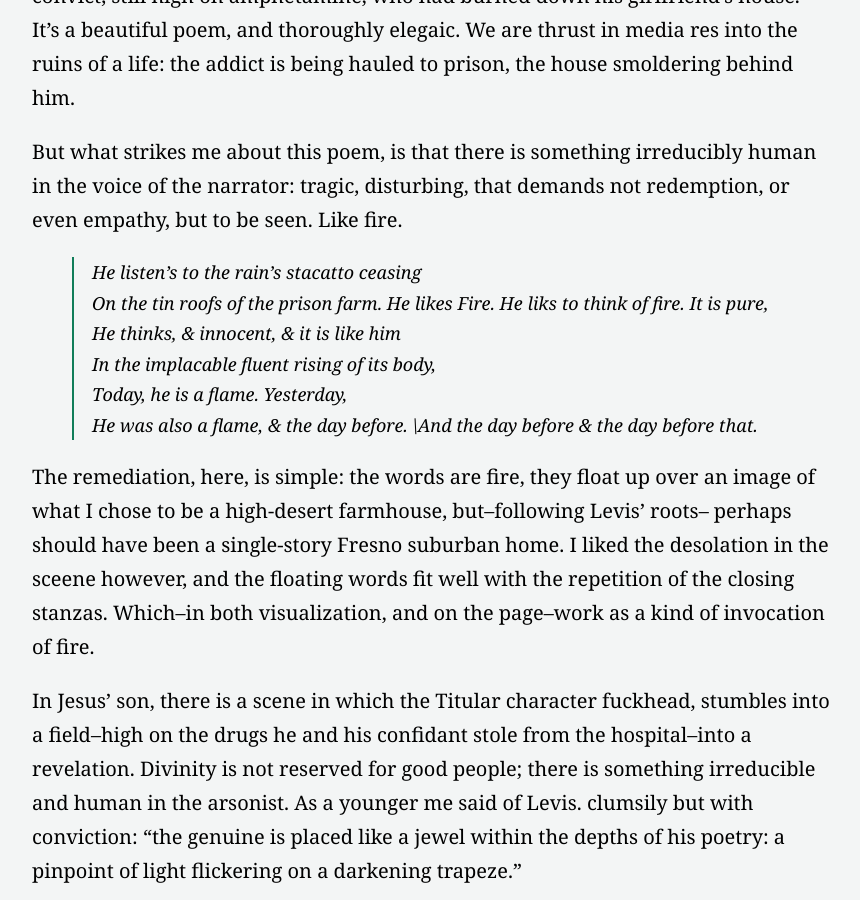
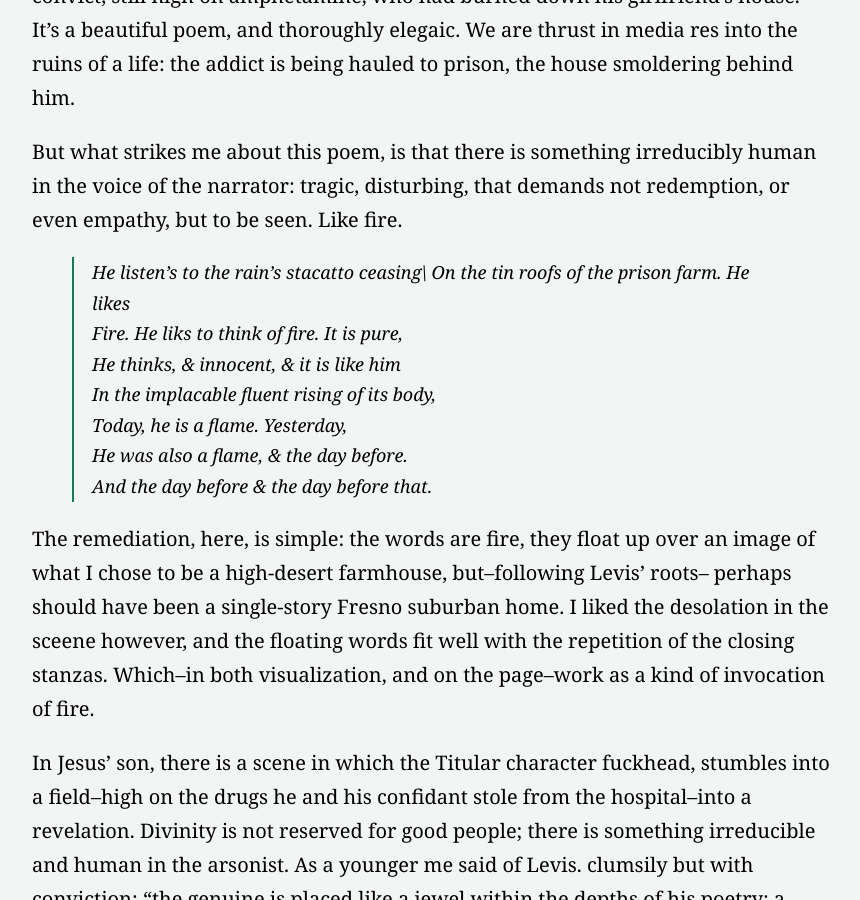
Before and after one commit to CreativeKenning/gradsitedemo, a Jekyll site: the page built from _CreativeProjects/2026-07-29-Levis.md, in a window 1280 px wide and 900 px high, scrolled down 1797 px. Shown: the whole window, without its empty margins (208-1068 px from the left). Built offline with Jekyll 4.4.1, drawn with Linux system fonts in a browser that asks for light colours; nearby versions of some CDN libraries.

Commit message:
fixed lines

```diff
--- a/_CreativeProjects/2026-07-29-Levis.md
+++ b/_CreativeProjects/2026-07-29-Levis.md
@@ -32,14 +32,14 @@
 
 But what strikes me about this poem, is that there is something irreducibly human in the voice of the narrator: tragic, disturbing, that demands not redemption, or even empathy, but to be seen. Like fire.
 
->He listen's to the rain's stacatto ceasing <br>
->On the tin roofs of the prison farm. He likes
+>He listen's to the rain's stacatto ceasing\
+>On the tin roofs of the prison farm. He likes\
 >Fire. He liks to think of fire. It is pure,\
 >He thinks, & innocent, & it is like him\
 >In the implacable fluent rising of its body,\
 >Today, he is a flame. Yesterday,\
->He was also a flame, & the day before.
->\And the day before & the day before that.
+>He was also a flame, & the day before.\
+>And the day before & the day before that.
 
 
 The remediation, here, is simple: the words are fire, they float up over an image of what I chose to be a high-desert farmhouse, but--following Levis' roots-- perhaps should have been a single-story Fresno suburban home. I liked the desolation in the sceene however, and the floating words fit well with the repetition of the closing stanzas. Which--in both visualization, and on the page--work as a kind of invocation of fire.
```
